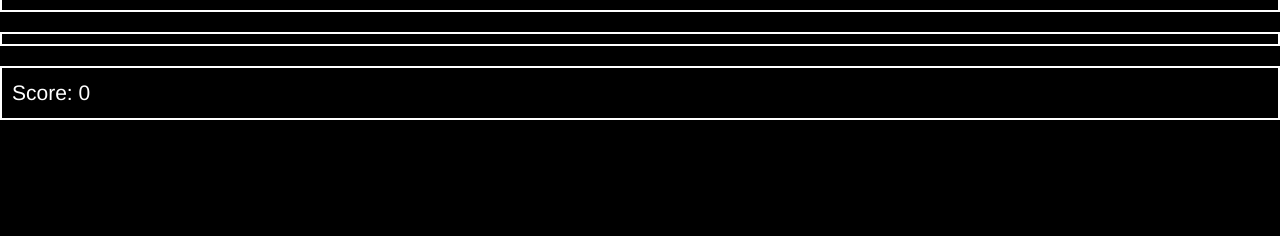
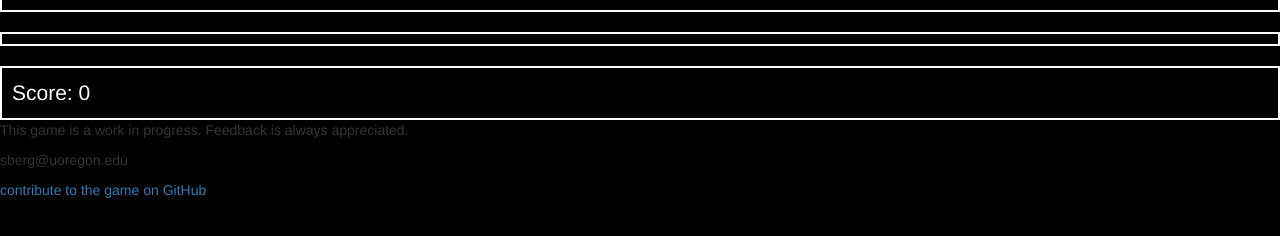
Before and after one commit to SageBerg/St.GeorgeGame, a website: page JavaScript_version/index.html in a window 1280 px wide. Shown: the part 82-318 px from the top of the page. Drawn offline with nearby package versions, Linux system fonts and the light colour scheme; no server answers.

Commit message:
added plea for feedback and link to the game's home on GitHub

```diff
--- a/JavaScript_version/index.html
+++ b/JavaScript_version/index.html
@@ -36,6 +36,9 @@
         <div class="game_display">
             <span id="score">Score: 0</span>
         </div>
+        <p>This game is a work in progress. Feedback is always appreciated.</p>
+        <p>sberg@uoregon.edu</p>
+        <a href="https://github.com/SageBerg/St.GeorgeGame">contribute to the game on GitHub</a>
     </body>
     <script src="node_modules/jquery/dist/jquery.min.js"></script>
     <script src="client.js"></script>
```
